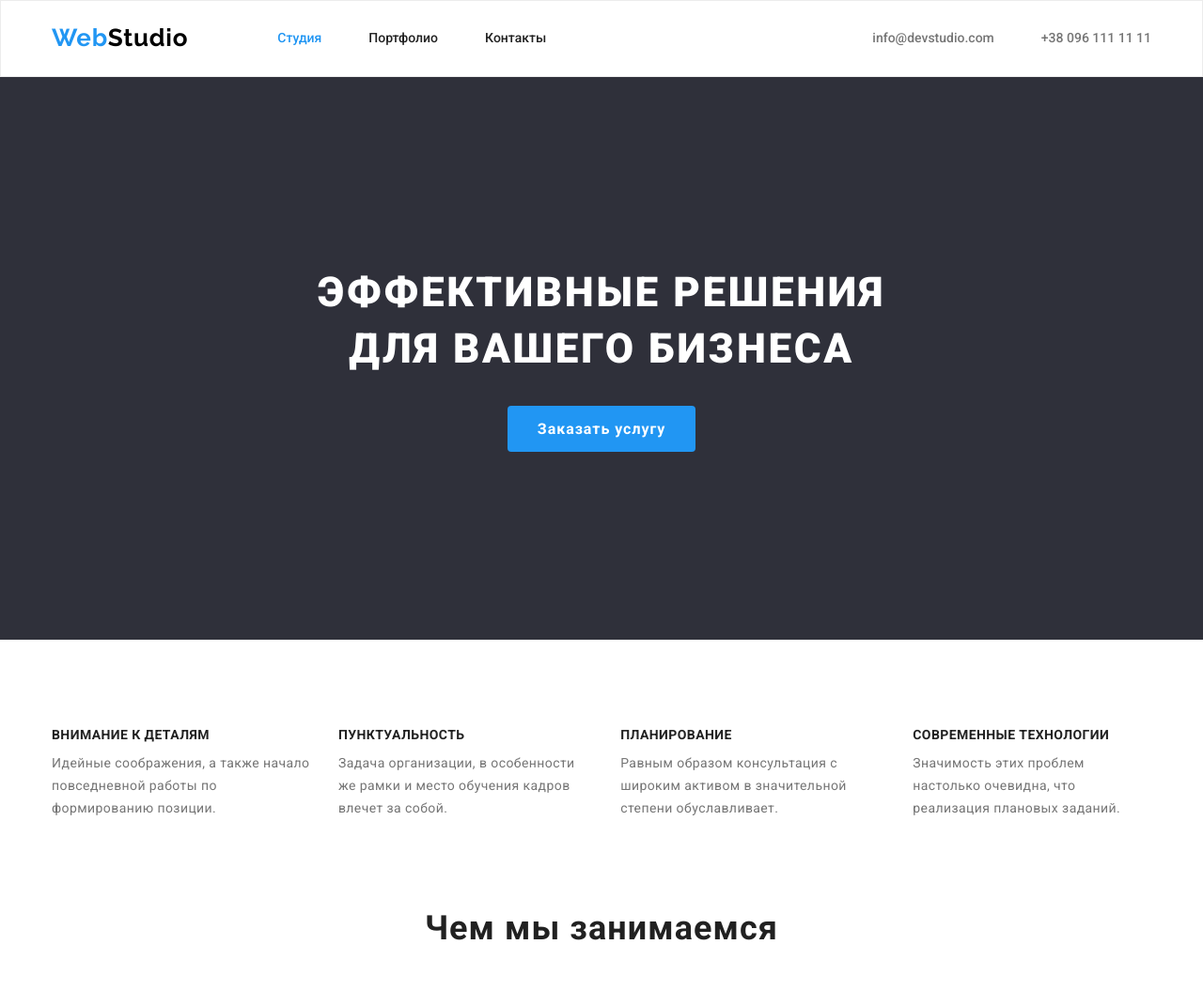
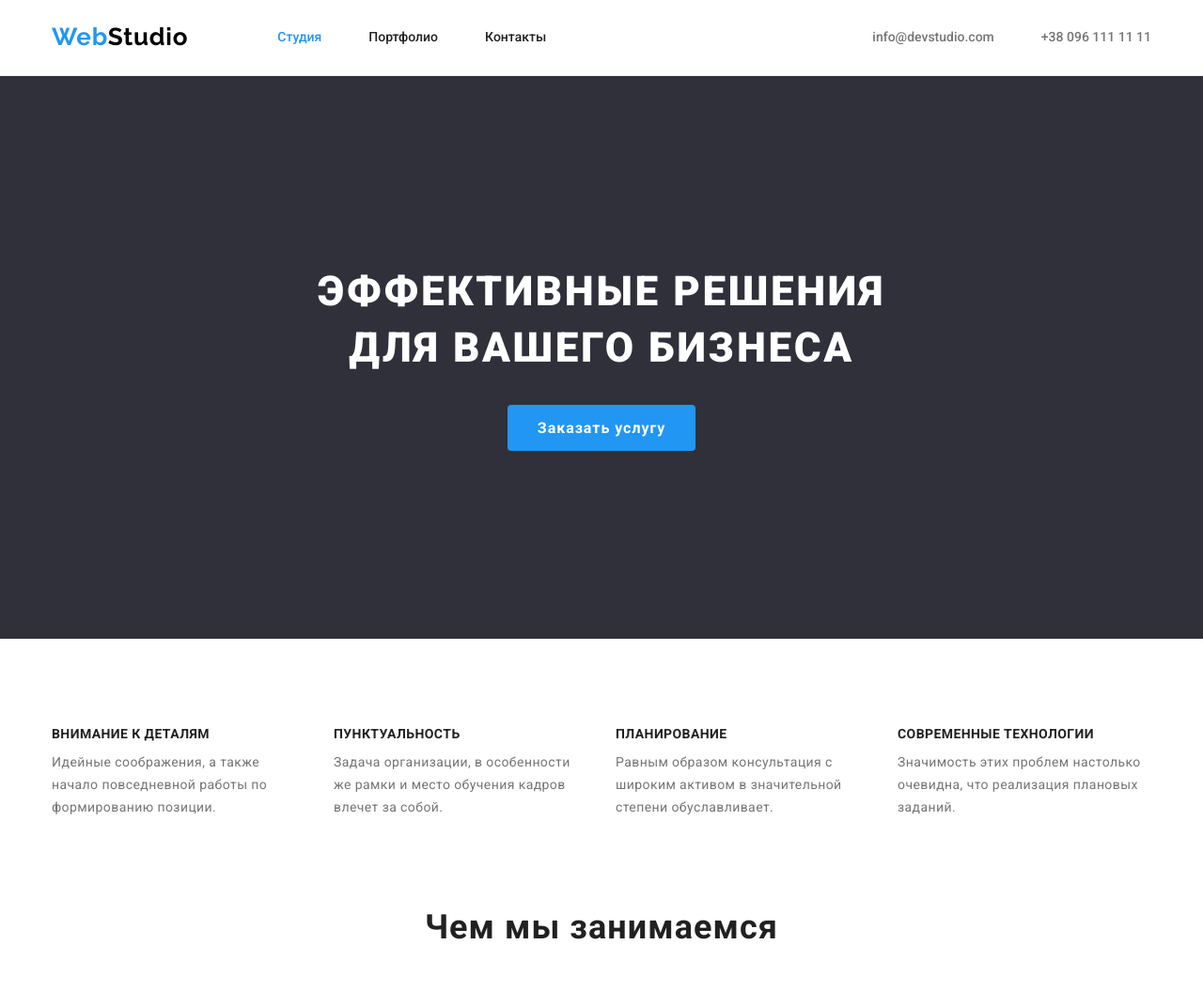
Before and after one commit to NataliaBezhenar/goit-markup-hw-03, a plain HTML site: page index.html in a window 1280 px wide. Shown: the top 1055 px of the page at 94% size. Drawn offline with nearby package versions, Linux system fonts and the light colour scheme.

Commit message:
style fixes

```diff
--- a/css/styles.css
+++ b/css/styles.css
@@ -84,7 +84,7 @@ img {
 }
 
 .header {
-  border: 1px solid #ececec;
+  border-bottom: 1px solid #ececec;
 }
 
 .site-nav {
@@ -227,6 +227,10 @@ img {
 
 .features-list-item:not(:last-child) {
   margin-right: 30px;
+}
+
+.features-list-item {
+  width: 270px;
 }
 
 .features-list-title {
```
